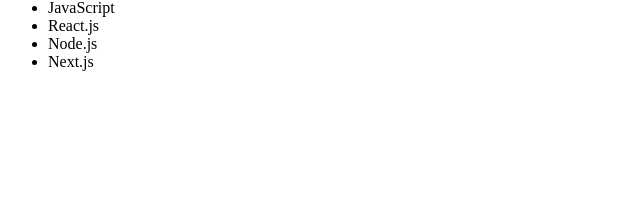
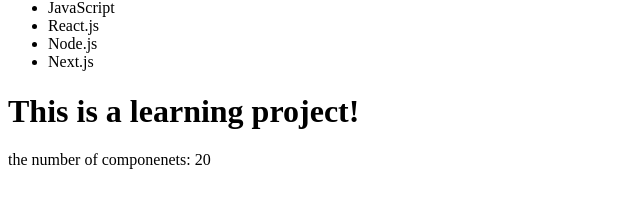
Before and after one commit to gwparsa/React, a React (Vite) app in the folder react-project/: page / in a window 1280 px wide. Shown: the part 239-442 px from the top of the page, without its empty margins (0-640 px from the left). Built offline with nearby package versions, Linux system fonts and the light colour scheme.

Commit message:
docs: props added

```diff
--- a/react-project/src/App.jsx
+++ b/react-project/src/App.jsx
@@ -1,6 +1,7 @@
 import Test from "./Test.jsx";
 import Header from "./Header.jsx";
 import CourseList from "./CourseList.jsx";
+import PropsUsage from "./PropsUsage.jsx";
 
 function App() {
   return (
@@ -9,6 +10,7 @@
       <h1>Parsa Sorsori</h1>
       <Test />
       <CourseList />
+      <PropsUsage title="This is a learning project!" numOfComps={20} />
     </div>
   );
 }
--- /dev/null
+++ b/react-project/src/PropsUsage.jsx
@@ -0,0 +1,10 @@
+function PropsUsage({title, numOfComps}) {
+  return (
+    <div>
+        <h1>{title}</h1>
+        <p>the number of componenets: {numOfComps}</p>
+    </div>
+  )
+}
+
+export default PropsUsage
```
Also changed, not shown: 1 other file (tests, documents, lock files or other folders).
